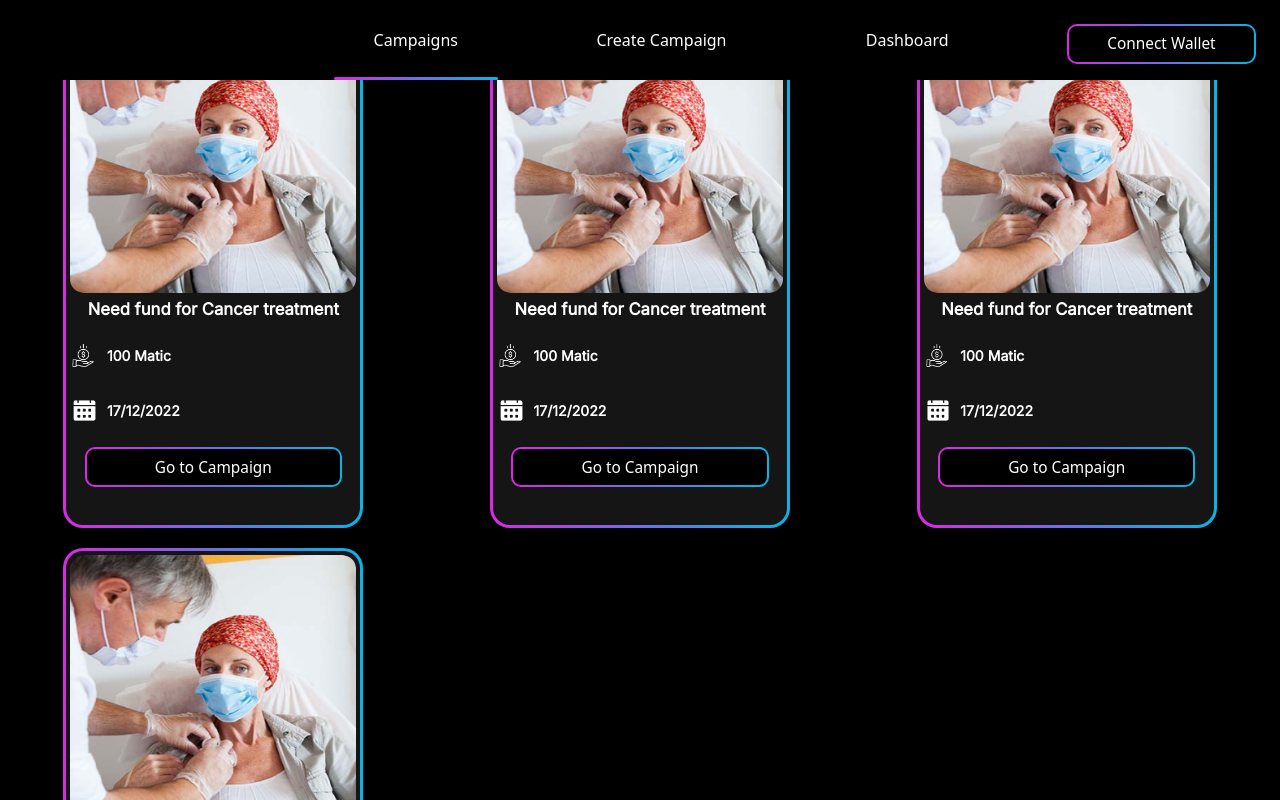
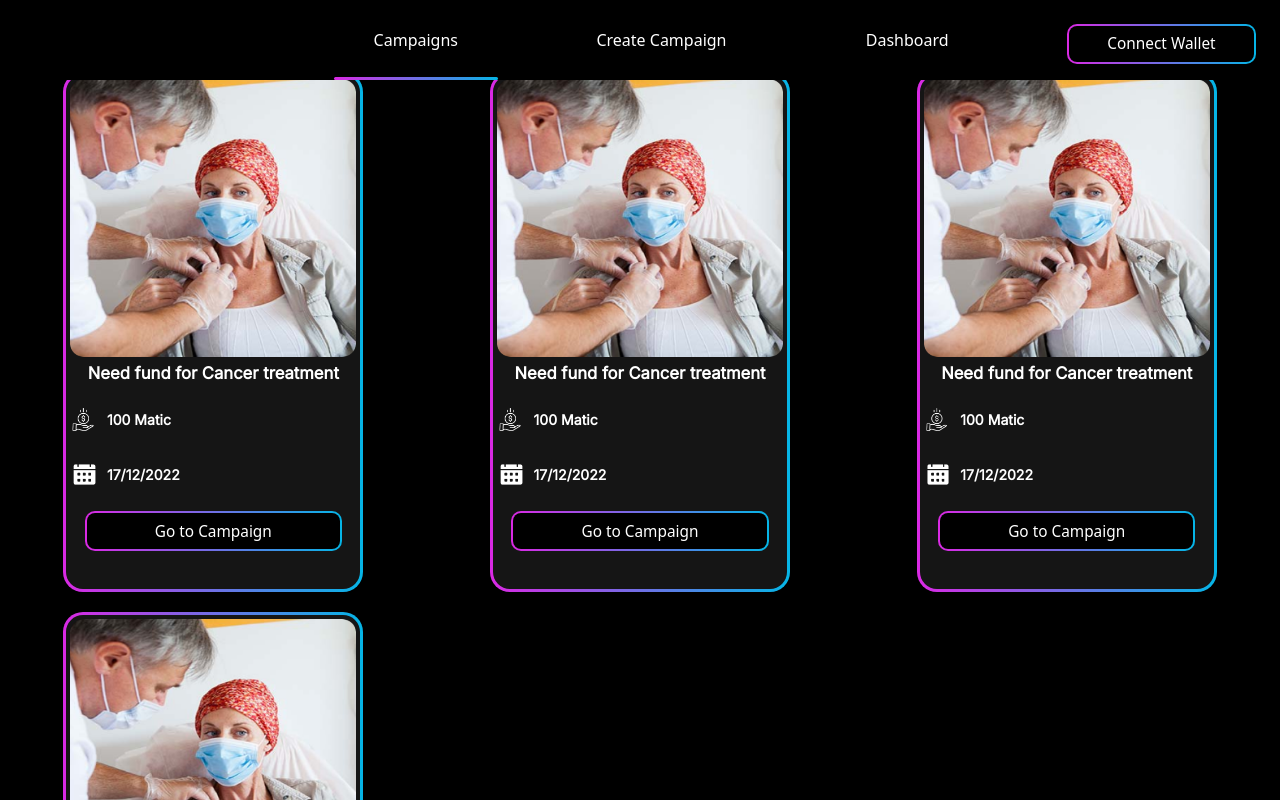
Before and after one commit to PranavPadmanabhan/FundRaiser, a Next.js app: page /campaigns in a window 1280 px wide. Built offline with nearby package versions, Linux system fonts and the light colour scheme.

Commit message:
first commit

```diff
--- a/components/Campaigns.jsx
+++ b/components/Campaigns.jsx
@@ -7,7 +7,7 @@ const Campaigns = () => {
   const router = useRouter();
 
   return (
-    <div className='grid grid-cols-1 sm:grid-cols-2  lg:grid-cols-3 place-content-start lg:place-content-center place-items-center w-screen min-h-screen bg-black scrollbar-hide pt-[20%] sm:pt-[5%] lg:pt-0'>
+    <div className='grid grid-cols-1 sm:grid-cols-2  lg:grid-cols-3 place-content-start lg:place-content-center place-items-center w-screen min-h-screen bg-black scrollbar-hide pt-[20%] sm:pt-[5%] lg:pt-[10%]'>
         <CampaignCard image={'/Assets/campaign.png'} amount={'100 Matic'} title={'Need fund for Cancer treatment'} date={'17/12/2022'} buttonTitle={'Go to Campaign'} onClick={() => router.push('/campaigns/1')}/>
         <CampaignCard image={'/Assets/campaign.png'} amount={'100 Matic'} title={'Need fund for Cancer treatment'} date={'17/12/2022'} buttonTitle={'Go to Campaign'} onClick={null}/>
         <CampaignCard image={'/Assets/campaign.png'} amount={'100 Matic'} title={'Need fund for Cancer treatment'} date={'17/12/2022'} buttonTitle={'Go to Campaign'} onClick={null}/>
--- a/components/Dashboard.jsx
+++ b/components/Dashboard.jsx
@@ -3,7 +3,7 @@ import CampaignCard from './CampaignCard'
 
 const Dashboard = () => {
   return (
-    <div className='grid grid-cols-1 sm:grid-cols-2  lg:grid-cols-3 place-content-start lg:place-content-center place-items-center w-screen min-h-screen bg-black scrollbar-hide pt-[20%] sm:pt-[5%] lg:pt-0'>
+    <div className='grid grid-cols-1 sm:grid-cols-2  lg:grid-cols-3 place-content-start lg:place-content-center place-items-center w-screen min-h-screen bg-black scrollbar-hide pt-[20%] sm:pt-[5%] lg:pt-[10%]'>
         <CampaignCard image={'/Assets/campaign.png'} amount={'100 Matic'} title={'Need fund for Cancer treatment'} date={'17/12/2022'}  buttonTitle={'Close Campaign'} onClick={null}/>
         <CampaignCard image={'/Assets/campaign.png'} amount={'100 Matic'} title={'Need fund for Cancer treatment'} date={'17/12/2022'}  buttonTitle={'Close Campaign'} onClick={null}/>
         <CampaignCard image={'/Assets/campaign.png'} amount={'100 Matic'} title={'Need fund for Cancer treatment'} date={'17/12/2022'}  buttonTitle={'Close Campaign'} onClick={null}/>
```
